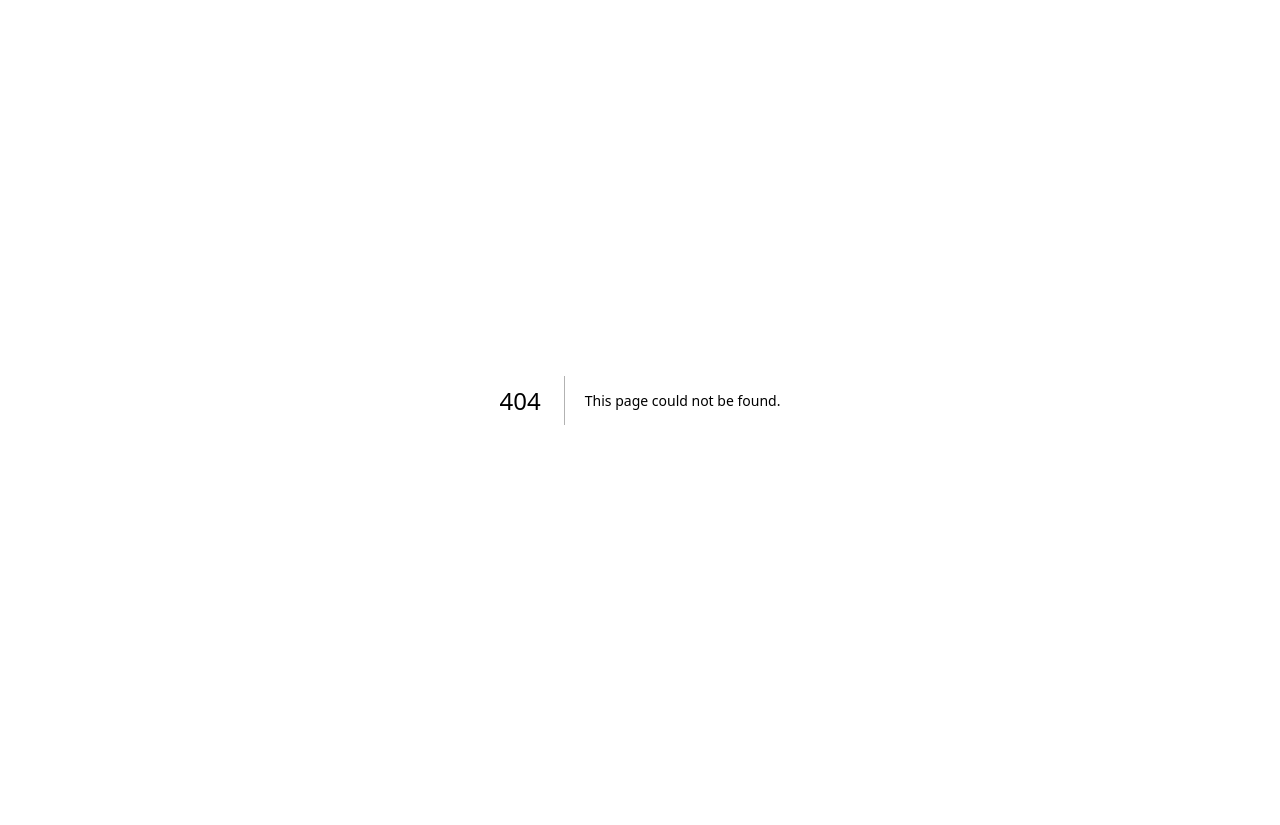
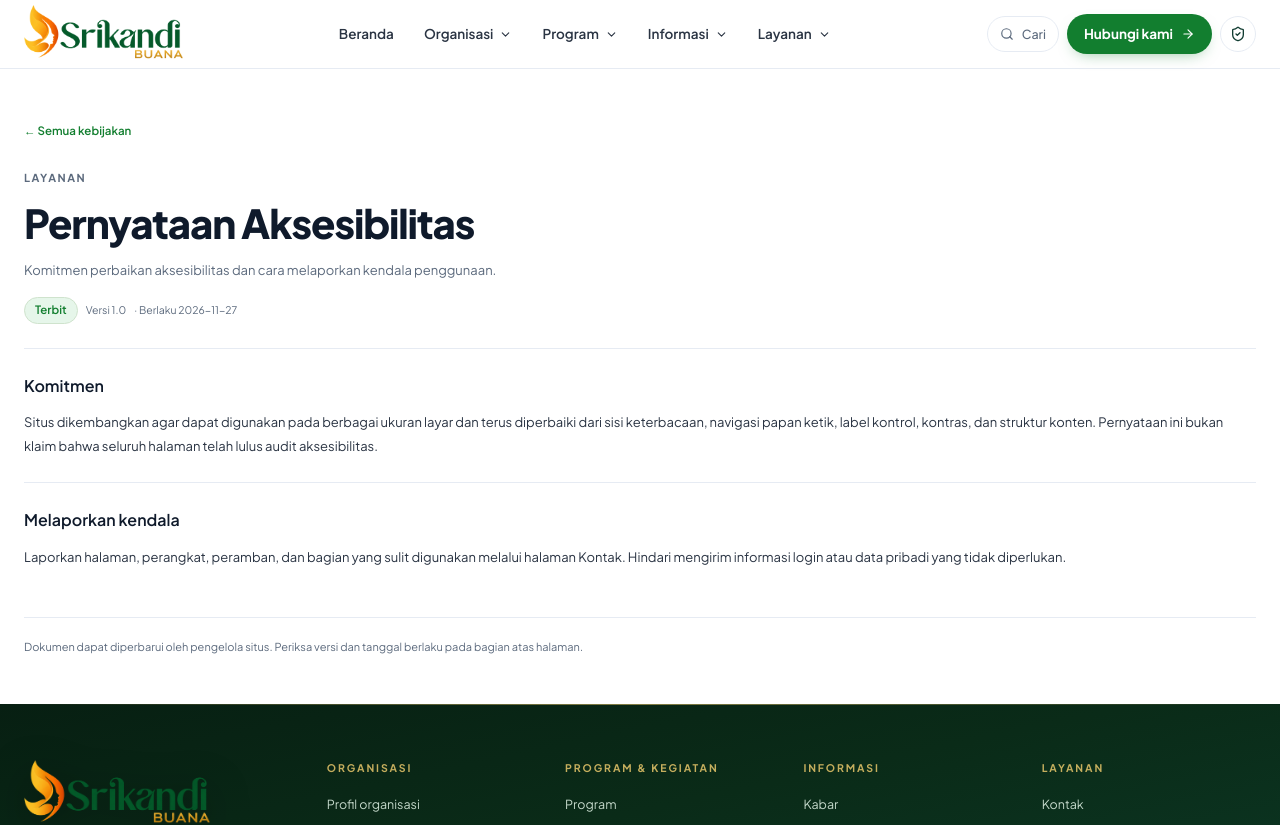
Before and after one commit to teknik-informer/Srikandi-Buana, a Next.js app: page /kebijakan/aksesibilitas in a window 1280 px wide. Before the commit this address had no page. Shown: the top 825 px of the page. Before the commit the page ends 800 px from the top, so only its background shows below. Built offline with nearby package versions, Linux system fonts and the light colour scheme.

Commit message:
feat(policy): add public policy detail pages

```diff
--- /dev/null
+++ b/src/app/(public)/kebijakan/[slug]/page.tsx
@@ -0,0 +1,56 @@
+import type { Metadata } from "next";
+import Link from "next/link";
+import { notFound } from "next/navigation";
+import { getPublicPolicySettings } from "@/lib/public-policies";
+import { Badge } from "@/components/ui";
+
+export const dynamic = "force-dynamic";
+type Props = { params: Promise<{ slug: string }> };
+
+export async function generateMetadata({ params }: Props): Promise<Metadata> {
+  const { slug } = await params;
+  const settings = await getPublicPolicySettings();
+  const document = settings.enabled
+    ? settings.documents.find((item) => item.slug === slug && item.status === "published")
+    : undefined;
+  return document
+    ? { title: document.title, description: document.summary }
+    : { title: "Dokumen tidak ditemukan" };
+}
+
+export default async function KebijakanDetailPage({ params }: Props) {
+  const { slug } = await params;
+  const settings = await getPublicPolicySettings();
+  if (!settings.enabled) notFound();
+  const document = settings.documents.find((item) => item.slug === slug && item.status === "published");
+  if (!document) notFound();
+
+  return (
+    <article className="sb-shell max-w-4xl py-12">
+      <Link href="/kebijakan" className="text-[11.5px] font-semibold text-primary-700 hover:underline">← Semua kebijakan</Link>
+      <header className="mt-5 border-b border-line pb-6">
+        <div className="sb-label mb-2">{document.category}</div>
+        <h1 className="font-display text-[32px] font-semibold leading-tight text-ink sm:text-[40px]">{document.title}</h1>
+        <p className="mt-3 max-w-3xl text-[13px] leading-relaxed text-muted">{document.summary}</p>
+        <div className="mt-4 flex flex-wrap items-center gap-2 text-[10.5px] text-muted">
+          <Badge tone="success">Terbit</Badge>
+          <span>Versi {document.version}</span>
+          {document.effectiveDate ? <span>· Berlaku {document.effectiveDate}</span> : null}
+        </div>
+      </header>
+      <div className="divide-y divide-line">
+        {document.sections.map((section) => (
+          <section key={section.id} className="py-6">
+            <h2 className="text-[16px] font-semibold text-ink">{section.heading}</h2>
+            {section.body.split(/\n{2,}/).filter(Boolean).map((paragraph, index) => (
+              <p key={section.id + "-" + index} className="mt-3 whitespace-pre-line text-[13px] leading-[1.85] text-ink2">{paragraph}</p>
+            ))}
+          </section>
+        ))}
+      </div>
+      <footer className="mt-6 border-t border-line pt-5 text-[11px] text-muted">
+        Dokumen dapat diperbarui oleh pengelola situs. Periksa versi dan tanggal berlaku pada bagian atas halaman.
+      </footer>
+    </article>
+  );
+}
```
